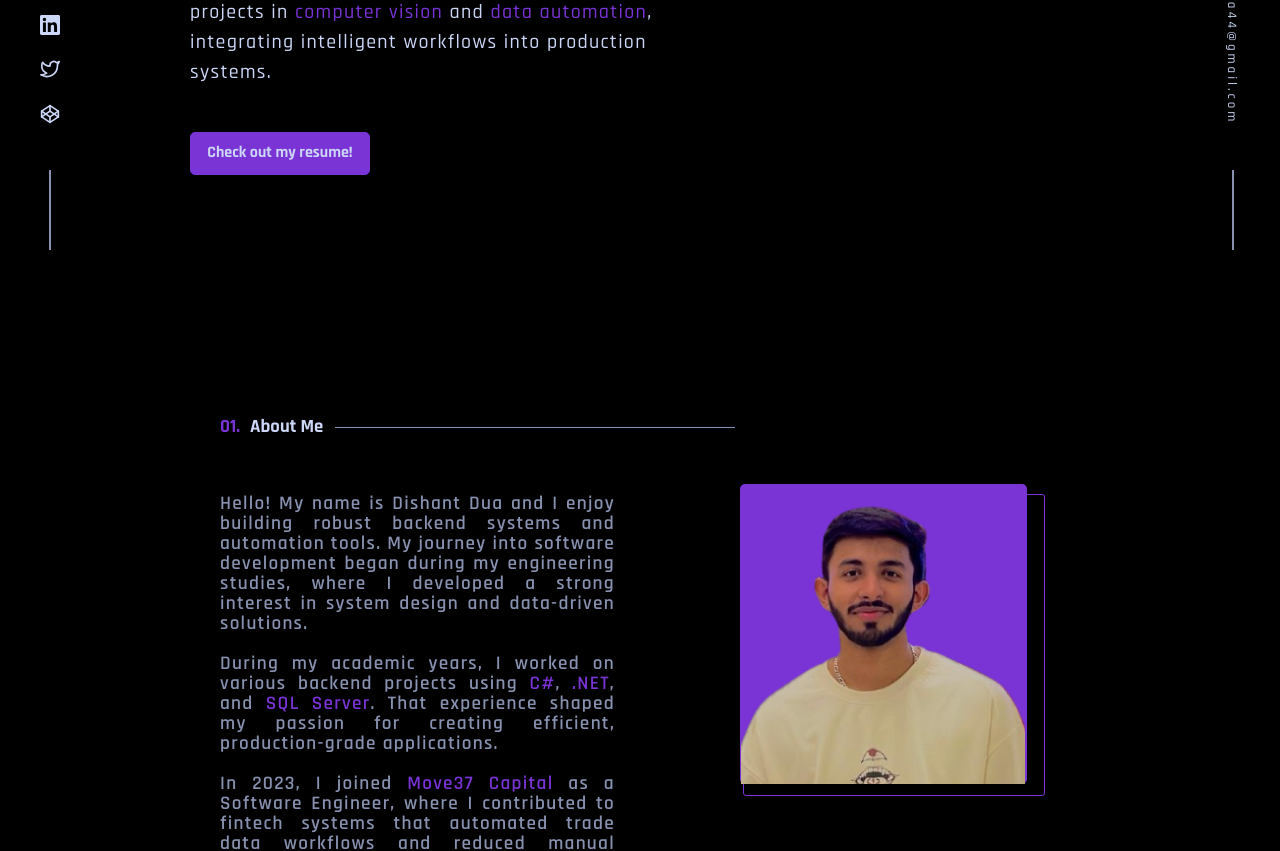
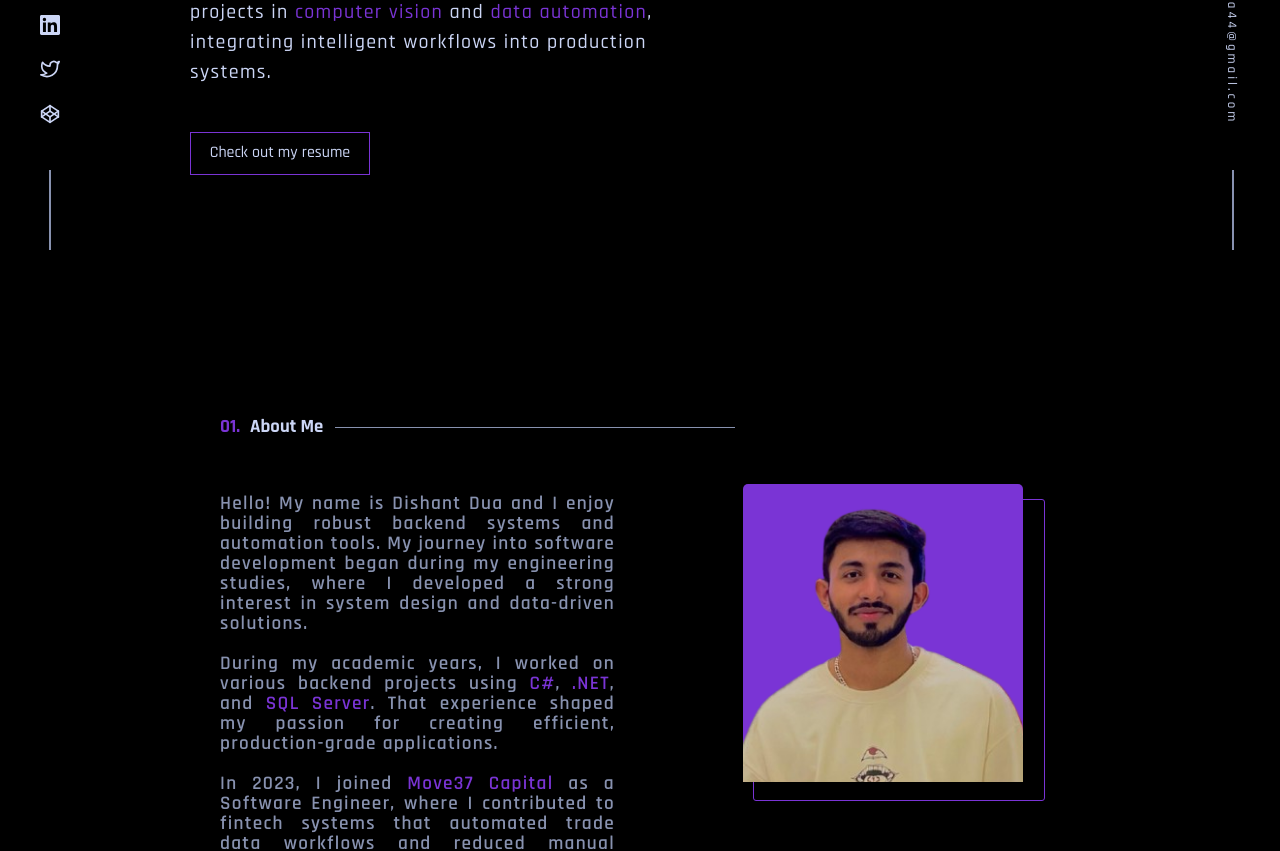
Before and after one commit to dishantdua/My-Portfolio, a React (Vite) app: page / in a window 1280 px wide. Shown: the part 550-1401 px from the top of the page. Built offline with nearby package versions, Linux system fonts and the light colour scheme; no server answers; a web font is replaced by a local one.

Commit message:
Changed image border and aligned view all projects button

```diff
--- a/src/containers/HomeLayout/index.jsx
+++ b/src/containers/HomeLayout/index.jsx
@@ -26,7 +26,7 @@ export default function HomeLayout(){
                                 </p>
                                 </div>
                                 <div className="button resume"  >
-                                <a href={resumePDF} > Check out my resume! </a>
+                                <a href={resumePDF} > Check out my resume </a>
                                 </div>
 
                             </div>
--- a/src/containers/ProjectLayout/Project.css
+++ b/src/containers/ProjectLayout/Project.css
@@ -184,22 +184,24 @@ display: flex;
 }
 
 
-.button.resume {
+.button.project {
   display: flex;
   justify-content: center;
   margin-top: 30px;
+  border-color: var(--textColor1);
+
 }
 
-.button.resume a {
+.button.project a {
   color: white;
-  background-color: var(--textColor1); /* fallback to your theme */
+  background-color: black; /* fallback to your theme */
   padding: 10px 20px;
   border-radius: 5px;
-  font-weight: bold;
   text-decoration: none;
   transition: background 0.3s ease;
+  border: 2px solid #5e28aa;
 }
 
-.button.resume a:hover {
+.button.project a:hover {
   background-color: #5e28aa; /* darker shade for hover */
 }
--- a/src/containers/ProjectLayout/index.jsx
+++ b/src/containers/ProjectLayout/index.jsx
@@ -42,7 +42,7 @@ export default function ProjectLayout({ projects = [], profile = {} }) {
 
           {/* View All Projects Button */}
           {profile?.html_url && (
-            <div className="button resume" style={{ marginTop: "40px", textAlign: "center" }}>
+            <div className="button project">
               <a href={profile.html_url} target="_blank" rel="noopener noreferrer">
                 View All Projects
               </a>
--- a/src/index.css
+++ b/src/index.css
@@ -51,7 +51,6 @@ body{
 }
 .header.sticky{
 	top: 0px;
-border-bottom: 1px solid white;
 	backdrop-filter: blur(6px) brightness(0.7);
 		 -webkit-backdrop-filter: blur(6px) brightness(0.7);
 	background-color: black;
@@ -557,7 +556,7 @@ padding: 5px 0;
 
 .about .box .imgbox  img{
 	max-width: 300px;
-	max-height: 300px;
+	max-height: 295px;
 	margin: 0 auto;
 	border: 3px;
 	z-index: 1;
@@ -567,10 +566,10 @@ padding: 5px 0;
 	content: " ";
 	position: absolute;
 	height: 300px;
-	width: 300px;
+	width: 290px;
 	border: 1px solid var(--textColor1);
-	left: 10px;
-    top: 10px;
+	left: 20px;
+    top: 15px;
     z-index: -1;
 	border-radius: 3px;
 
@@ -579,8 +578,8 @@ padding: 5px 0;
 	content: " ";
 	position: absolute;
 	top: 0;
-	height: 300px;
-	width: 287px;
+	height: 298px;
+	width: 280px;
 	border-radius: 5px;
 	z-index: 1;
 	background-color: var(--textColor1);
```
